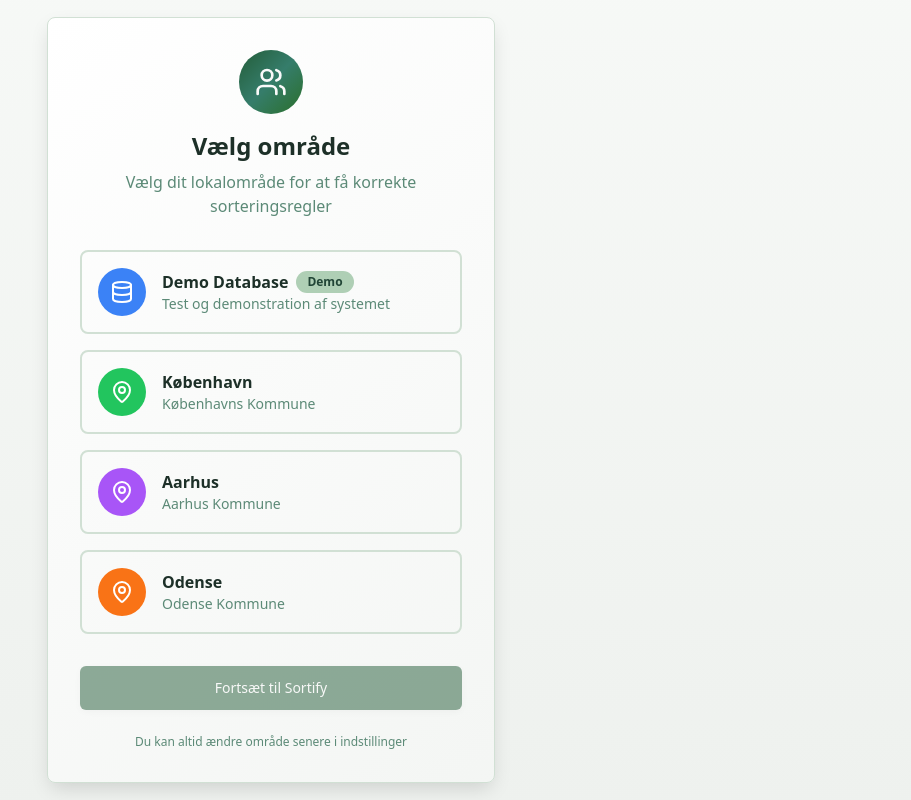
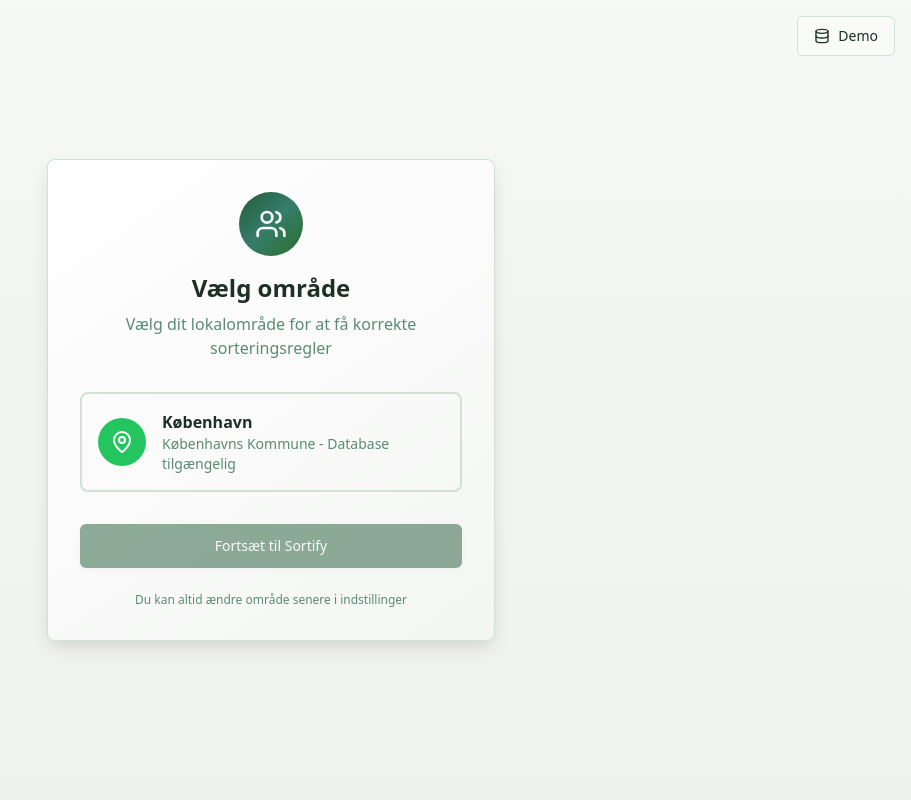
Before and after one commit to meterkodermat/sortify-scan-guide, a React (Vite) app: page / in a window 1280 px wide. Shown: the whole page, without its empty margins (369-1280 px from the left). Built offline with nearby package versions, Linux system fonts and the light colour scheme.

Commit message:
Refactor city selection and demo button

```diff
--- a/src/components/AreaSelector.tsx
+++ b/src/components/AreaSelector.tsx
@@ -11,37 +11,14 @@ interface AreaSelectorProps {
 export const AreaSelector = ({ onAreaSelected }: AreaSelectorProps) => {
   const [selectedArea, setSelectedArea] = useState<string | null>(null);
 
+  // Only areas with supporting databases
   const areas = [
-    {
-      id: 'demo',
-      name: 'Demo Database',
-      description: 'Test og demonstration af systemet',
-      icon: Database,
-      color: 'bg-blue-500',
-      isDemo: true
-    },
     {
       id: 'copenhagen',
       name: 'København',
-      description: 'Københavns Kommune',
+      description: 'Københavns Kommune - Database tilgængelig',
       icon: MapPin,
       color: 'bg-green-500',
-      isDemo: false
-    },
-    {
-      id: 'aarhus',
-      name: 'Aarhus',
-      description: 'Aarhus Kommune',
-      icon: MapPin,
-      color: 'bg-purple-500',
-      isDemo: false
-    },
-    {
-      id: 'odense',
-      name: 'Odense',
-      description: 'Odense Kommune',
-      icon: MapPin,
-      color: 'bg-orange-500',
       isDemo: false
     }
   ];
@@ -57,7 +34,17 @@ export const AreaSelector = ({ onAreaSelected }: AreaSelectorProps) => {
   };
 
   return (
-    <div className="min-h-screen bg-gradient-subtle flex items-center justify-center p-4">
+    <div className="min-h-screen bg-gradient-subtle flex items-center justify-center p-4 relative">
+      {/* Demo button in corner */}
+      <Button
+        variant="outline"
+        onClick={() => onAreaSelected('demo')}
+        className="absolute top-4 right-4 flex items-center gap-2"
+      >
+        <Database className="h-4 w-4" />
+        Demo
+      </Button>
+
       <Card className="w-full max-w-md p-8 bg-gradient-card shadow-strong">
         <div className="text-center mb-8">
           <div className="w-16 h-16 mx-auto bg-gradient-primary rounded-full flex items-center justify-center mb-4">
```
